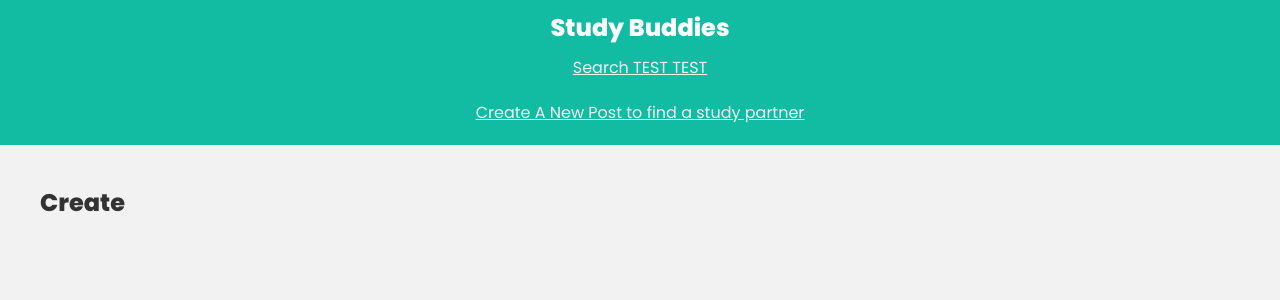
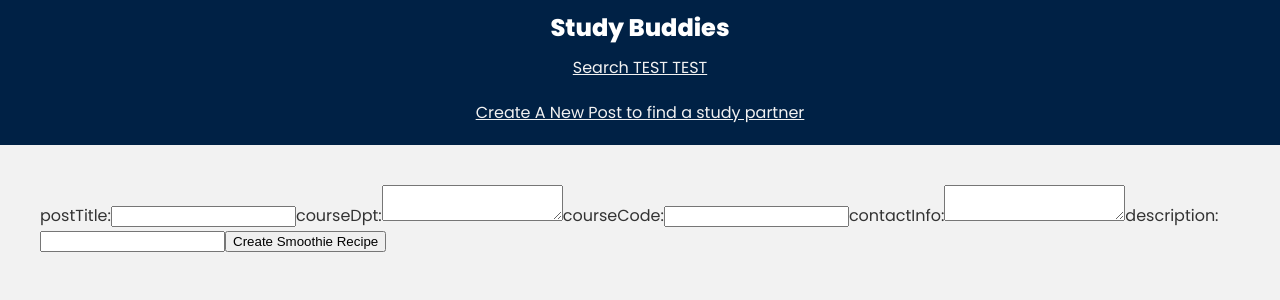
Before and after one commit to phillipqiao/Hacks2024, a React (Create React App) app: page /create in a window 1280 px wide. Shown: the top 300 px of the page. Built offline with nearby package versions, Linux system fonts and the light colour scheme.

Commit message:
Working version of posts and adding post to feed

```diff
--- /dev/null
+++ b/src/Components/PostCard.js
@@ -0,0 +1,12 @@
+const PostCard = ({ post }) => {
+    return (
+       <div className = "post-card">
+        <h3>{post.postTitle}</h3>
+        <p>{post.contactInfo}</p>
+        <p>{post.description}</p>
+        <div className = "course-name">{post.courseDpt}{post.courseCode}</div>
+       </div>
+    )
+}
+
+export default PostCard
--- a/src/index.css
+++ b/src/index.css
@@ -1,7 +1,7 @@
 @import url('https://fonts.googleapis.com/css2?family=Poppins:wght@300;400;500;600;800&family=VT323&display=swap');
 
 :root {
-  --primary: #12bca2;
+  --primary: #002145;
   --secondary: #6d15df;
 }
 h1,h2,h3 {
@@ -32,3 +32,35 @@ nav h1 {
   margin: 20px auto;
   padding: 20px;
 }
+
+/* post grid */
+
+.post-grid {
+  margin-top: 40px;
+  display: grid;
+  grid-template-columns: 1fr 1fr 1fr;
+  gap: 40px;
+ }
+
+ .post-card {
+  width: 100%;
+  padding: 10px;
+  background: #BCDFF7;
+  box-sizing: border-box;
+  border-radius: 6px;
+  position: relative;
+ }
+
+ .post-card .course-name {
+  position: absolute;
+  top: -10px;
+  right: -10px;
+  background: var(--secondary);
+  color: #ffffff;
+  border-radius: 6px;
+  width:80px;
+  height: 0;
+  padding: 20px 0;
+  line-height: 0px;
+  text-align: center;
+ }
--- a/src/pages/Create.js
+++ b/src/pages/Create.js
@@ -1,7 +1,86 @@
+import { useState } from "react"
+import { useNavigate } from "react-router-dom"
+import supabase from "../config/supabaseClient"
+
 const Create = () => {
+  const navigate = useNavigate()
+
+
+  const [postTitle, setPostTitle] = useState('')
+  const [courseDpt, setCourseDpt] = useState('')
+  const [courseCode, setCourseCode] = useState('')
+  const [contactInfo, setContactInfo] = useState('')
+  const [description, setDescription] = useState('')
+  const [formError, setFormError] = useState(null)
+
+  const handleSubmit = async (e) => {
+    e.preventDefault()
+
+    if (!postTitle || !contactInfo || !description || !courseDpt || !courseCode) {
+      setFormError('Please fill in all the fields correctly.')
+      return
+    }
+
+    const { data, error } = await supabase
+      .from('studyBuddies')
+      .insert([{ postTitle, courseDpt, courseCode, contactInfo, description}])
+
+    if (error) {
+      console.log(error)
+      setFormError('Please fill in all the fields correctly.')
+    }
+    if (data) {
+      console.log(data)
+      setFormError(null)
+      navigate('/')
+    }
+  }
+
   return (
     <div className="page create">
-      <h2>Create</h2>
+      <form onSubmit={handleSubmit}>
+        <label htmlFor="postTitle">postTitle:</label>
+        <input
+          type="text"
+          id="postTitle"
+          value={postTitle}
+          onChange={(e) => setPostTitle(e.target.value)}
+        />
+
+        <label htmlFor="courseDpt">courseDpt:</label>
+        <textarea
+          id="courseDpt"
+          value={courseDpt}
+          onChange={(e) => setCourseDpt(e.target.value)}
+        />
+
+        <label htmlFor="courseCode">courseCode:</label>
+        <input
+          type="text"
+          id="courseCode"
+          value={courseCode}
+          onChange={(e) => setCourseCode(e.target.value)}
+        />
+
+        <label htmlFor="contactInfo">contactInfo:</label>
+        <textarea
+          id="contactInfo"
+          value={contactInfo}
+          onChange={(e) => setContactInfo(e.target.value)}
+        />
+
+        <label htmlFor="description">description:</label>
+        <input
+          type="text"
+          id="description"
+          value={description}
+          onChange={(e) => setDescription(e.target.value)}
+        />
+
+        <button>Create Smoothie Recipe</button>
+
+        {formError && <p className="error">{formError}</p >}
+      </form>
     </div>
   )
 }
--- a/src/pages/Home.js
+++ b/src/pages/Home.js
@@ -1,38 +1,47 @@
 import supabase from "../config/supabaseClient";
 import { useEffect, useState } from "react";
 
+//components
+import PostCard from "../Components/PostCard"
+
 const Home = () => {
   const [fetchError, setFetchError] = useState(null);
-  // const [posts, setPosts] = useState(null);
-  const posts = [{ title: "hello" }, { title: "world" }];
+  const [posts, setPosts] = useState(null);
+  //const posts = [{ title: "hello" }, { title: "world" }];
 
-  //   useEffect(() => {
-  //     const fetchPosts = async () => {
-  //       const { data, error } = await supabase.from("studyBuddies").select();
-  //       if (error) {
-  //         setFetchError("Could not fetch the posts");
-  //         setPosts(null);
-  //         console.log(error);
-  //       }
-  //       if (data) {
-  //         setPosts(data);
-  //         setFetchError(null);
-  //       }
-  //     };
+    useEffect(() => {
+      const fetchPosts = async () => {
+        const { data, error } = await supabase
+          .from("studyBuddies")
+          .select();
+        if (error) {
+          setFetchError("Could not fetch the posts");
+          setPosts(null);
+          console.log(error);
+        }
+        if (data) {
+          setPosts(data);
+          setFetchError(null);
+        }
+      };
 
-  //     fetchPosts();
-  //   }, []);
+      fetchPosts();
+    }, []);
 
-  //   console.log(supabase);
+    console.log(supabase);
   return (
     <div className="page home">
-      <h2>Home</h2>
+      <h2>Active Posts</h2>
       {fetchError && <p>{fetchError}</p>}
       {posts && (
         <div className="posts">
-          {posts.map((post) => (
-            <p>{post.title}</p>
-          ))}
+          {/* order by course-dpt or time*/}
+          <div className = "post-grid">
+            {posts.map(post => (
+              // <p>{post.postTitle}</p>
+              <PostCard key = {post.id} post={post}/>
+            ))}
+          </div>
         </div>
       )}
       <p></p>
```
